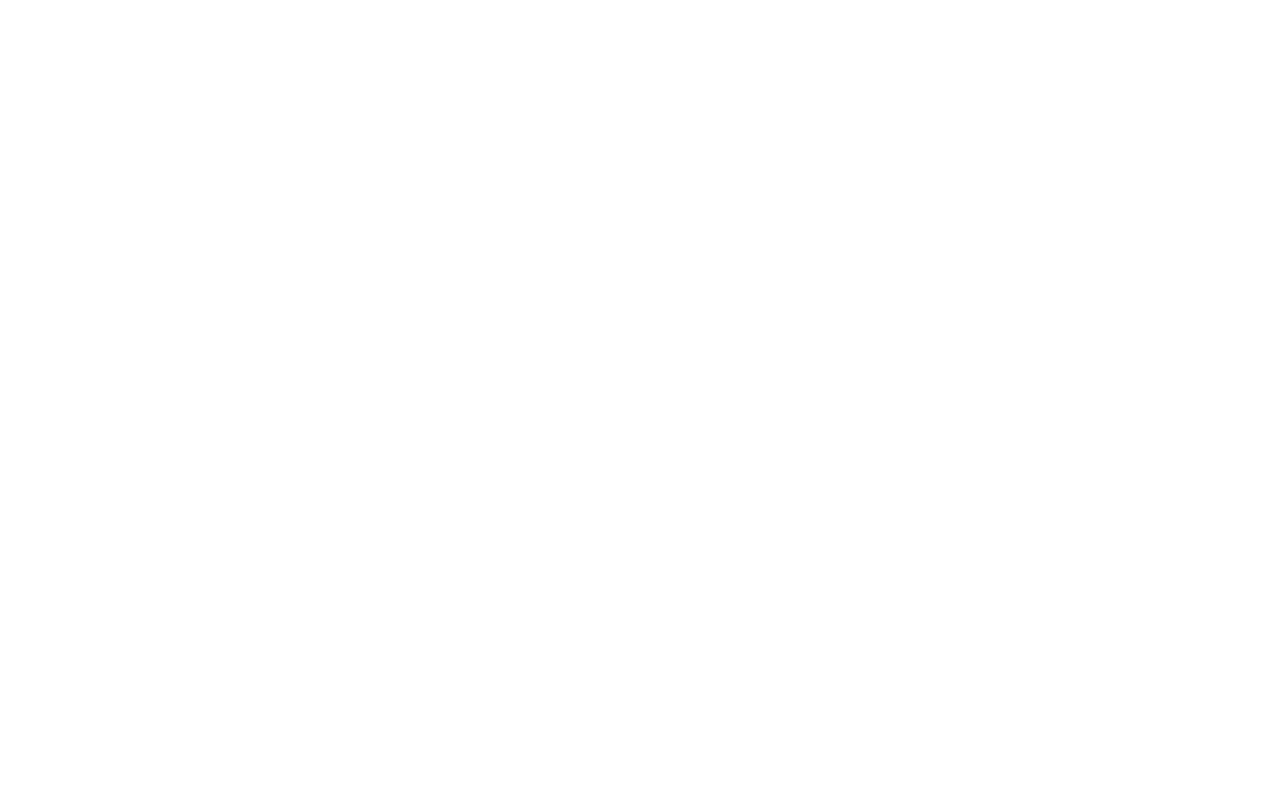
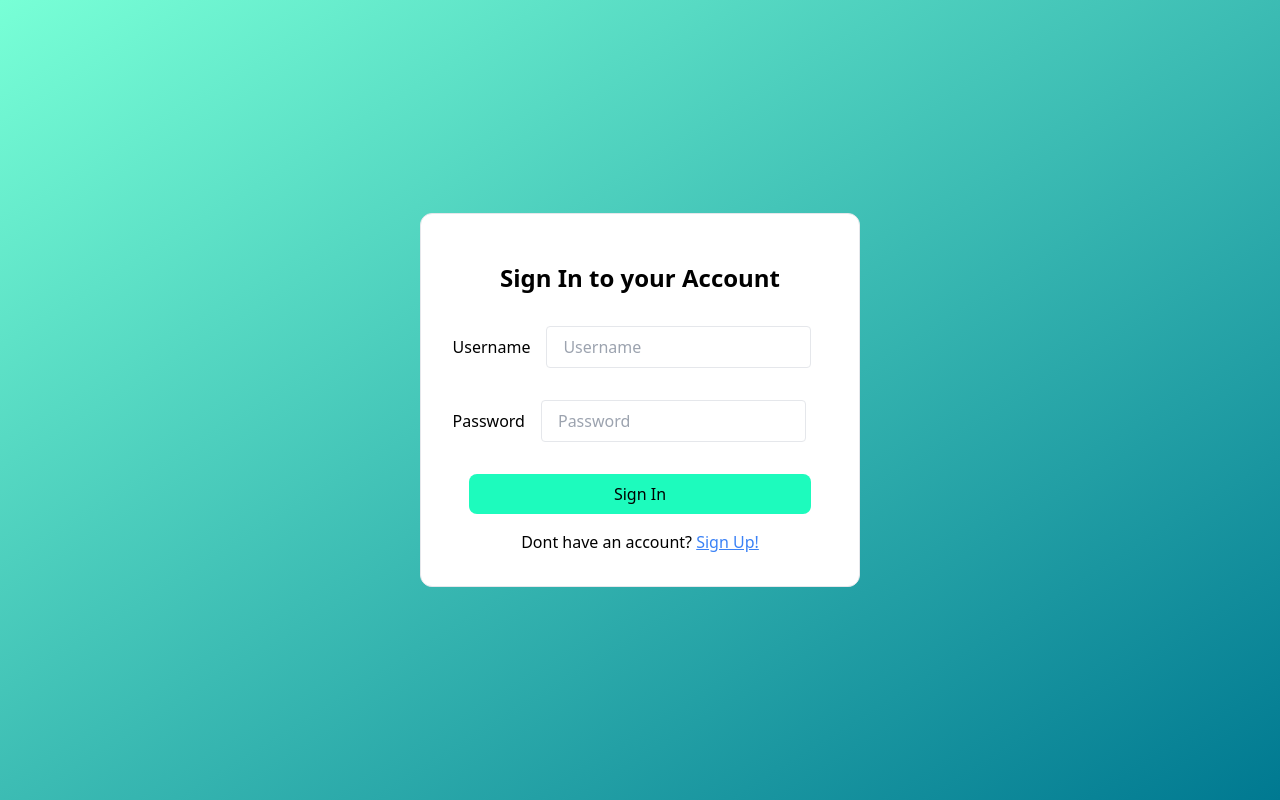
Before and after one commit to Akash-YS05/ReMind-frontend, a React (Vite) app: page /signin in a window 1280 px wide. Before the commit this address had no page. Built offline with nearby package versions, Linux system fonts and the light colour scheme; a web font is replaced by a local one.

Commit message:
routings

```diff
--- a/src/App.tsx
+++ b/src/App.tsx
@@ -11,10 +11,10 @@ function App() {
     <BrowserRouter>
       <Routes>
         <Route path="/" element={<Home/>}/>
-        <Route path="api/signup" element={<Signup/>}/>
-        <Route path="api/signin" element={<Signin/>}/>
-        <Route path="api/dashboard" element={<Dashboard/>}/>
-        <Route path="api/brain/:shareLink" element={<SharedBrain/>}/>
+        <Route path="/signup" element={<Signup/>}/>
+        <Route path="/signin" element={<Signin/>}/>
+        <Route path="/dashboard" element={<Dashboard/>}/>
+        <Route path="/brain/:shareLink" element={<SharedBrain/>}/>
       </Routes>
     </BrowserRouter>
   )
--- a/src/pages/Home.tsx
+++ b/src/pages/Home.tsx
@@ -61,13 +61,13 @@ export default function Home() {
           ) : (
             <div className="flex gap-2">
               <button
-                onClick={() => navigate("/api/signin")}
+                onClick={() => navigate("/signin")}
                 className="bg-white text-[#e96443] px-4 py-2 rounded shadow hover:bg-gray-100 transition"
               >
                 Login
               </button>
               <button
-                onClick={() => navigate("/api/signup")}
+                onClick={() => navigate("/signup")}
                 className="bg-white text-[#e96443] px-4 py-2 rounded shadow hover:bg-gray-100 transition"
               >
                 Register
--- a/src/pages/Signin.tsx
+++ b/src/pages/Signin.tsx
@@ -3,7 +3,7 @@ import Button from "../components/ui/Button";
 import { Input } from "../components/ui/Input";
 import axios from "axios";
 const BACKEND_URL = import.meta.env.VITE_API_URL || 3000
-import { useNavigate } from "react-router-dom";
+import { Link, useNavigate } from "react-router-dom";
 
 export default function Signin() {
 
@@ -21,7 +21,7 @@ export default function Signin() {
     })
     const jwt = response.data.token
     localStorage.setItem("token", jwt)
-    navigate("/api/dashboard")
+    navigate("/dashboard")
   }
 
   return (
@@ -33,7 +33,7 @@ export default function Signin() {
             <div className="flex justify-center p-4">
                 <Button onClick={signin} loading={false} variant="primary" size="md" text="Sign In" fullWidth={true}/>
             </div>
-            <div className="text-center">Dont have an account? <a href="/api/signup" className="underline text-blue-500">Sign Up!</a></div>
+            <div className="text-center">Dont have an account? <Link to="/signup" className="underline text-blue-500">Sign Up!</Link></div>
         </div>
     </div>
   )
--- a/src/pages/Signup.tsx
+++ b/src/pages/Signup.tsx
@@ -3,7 +3,7 @@ import Button from "../components/ui/Button";
 import { Input } from "../components/ui/Input";
 import axios from "axios";
 const BACKEND_URL = import.meta.env.VITE_API_URL || 3000
-import { useNavigate } from "react-router-dom";
+import { Link, useNavigate } from "react-router-dom";
 
 export default function Signup() {
 
@@ -20,7 +20,7 @@ export default function Signup() {
 
     })
     alert("Signup succesful")
-    navigate("/api/signin")
+    navigate("/signin")
   }
   return (
     <div className="h-screen w-full flex justify-center items-center bg-gradient-to-tl from-[#007991] to-[#78ffd6]">
@@ -31,7 +31,7 @@ export default function Signup() {
             <div className="flex justify-center p-4">
                 <Button onClick={signup} loading={false} variant="primary" size="md" text="Sign up" fullWidth={true}/>
             </div>
-            <div className="text-center">Already have an account? <a href="/api/signin" className="underline text-blue-500">Login!</a></div>
+            <div className="text-center">Already have an account?  <Link to="/signin" className="underline text-blue-500">Sign In!</Link></div>
 
         </div>
     </div>
```
